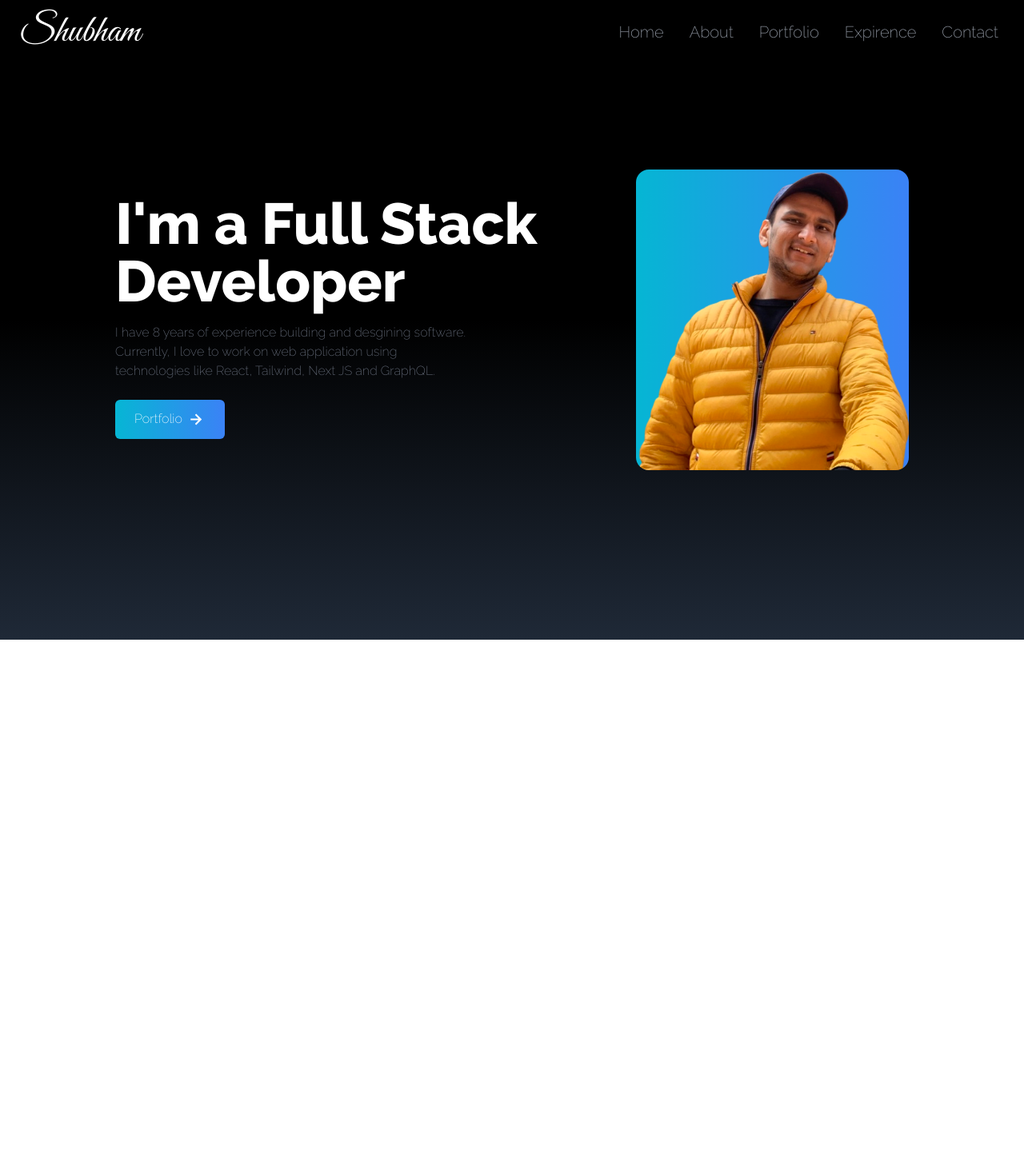
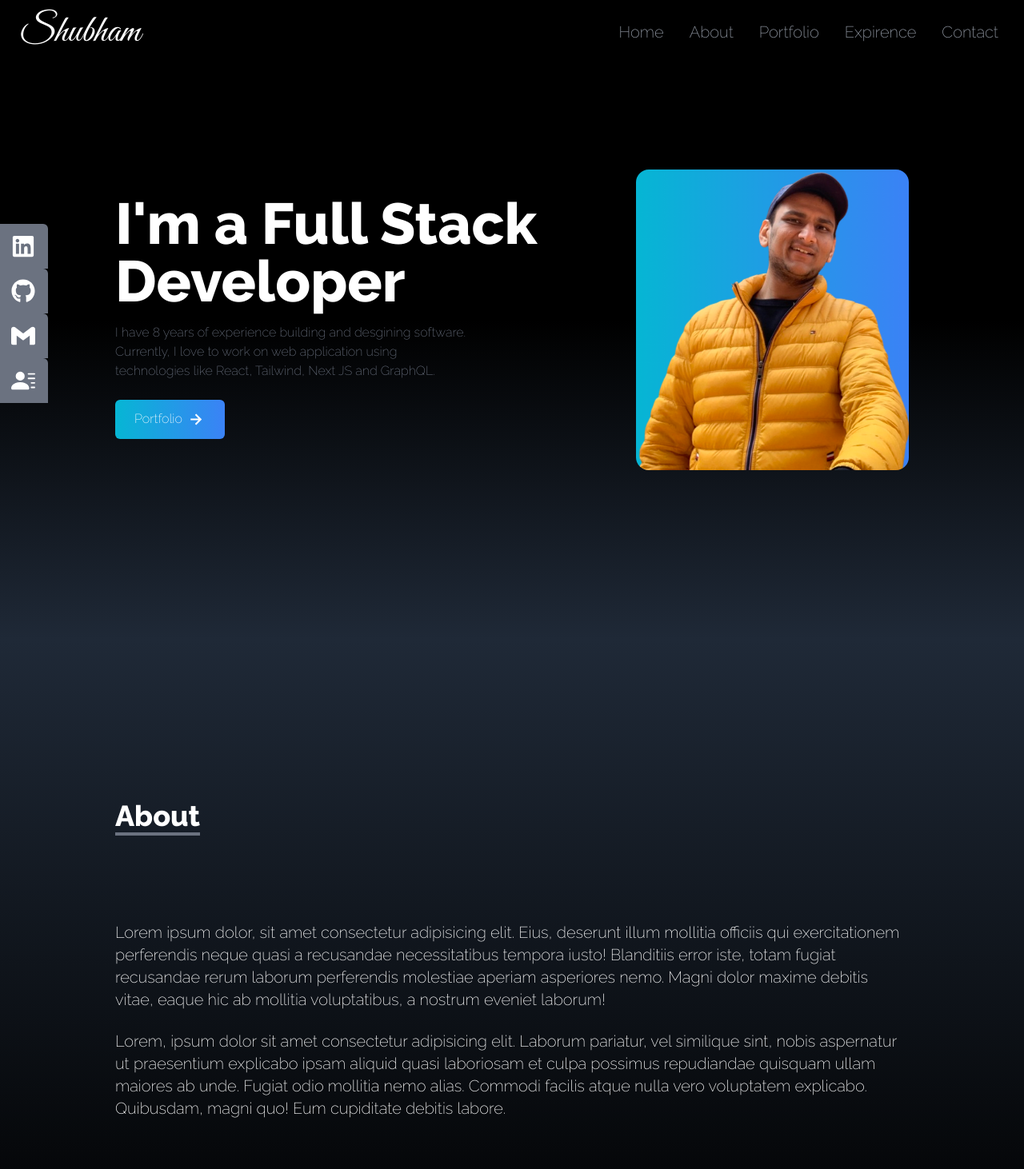
Before and after one commit to Spi051997/Portfolio, a React (Create React App) app: page / in a window 1280 px wide. Shown: the top 1462 px of the page at 80% size. Before the commit the page ends 800 px from the top, so only its background shows below. Built offline with nearby package versions, Linux system fonts and the light colour scheme.

Commit message:
code added

```diff
--- a/src/App.js
+++ b/src/App.js
@@ -4,11 +4,14 @@ import Nav from './compenents/Nav.js';
 import Home from './compenents/Home';
 import Sociallinks from './compenents/Sociallinks';
 import { FaBeer } from 'react-icons/fa';
+import About from './compenents/About';
 function App() {
   return (
     <div   >
       <Nav />
       <Home />
+      <About />
+
       <Sociallinks />
 
     </div>
--- /dev/null
+++ b/src/compenents/About.js
@@ -0,0 +1,40 @@
+import React from "react";
+
+const About = () => {
+  return (
+    <div
+    name="about"
+    className="w-full h-screen bg-gradient-to-b from-gray-800 to-black text-white"
+  >
+    <div className="max-w-screen-lg p-4 mx-auto flex flex-col justify-center w-full h-full">
+      <div className="pb-8">
+        <p className="text-4xl font-bold inline border-b-4 border-gray-500">
+          About
+        </p>
+      </div>
+
+      <p className="text-xl mt-20">
+        Lorem ipsum dolor, sit amet consectetur adipisicing elit. Eius,
+        deserunt illum mollitia officiis qui exercitationem perferendis neque
+        quasi a recusandae necessitatibus tempora iusto! Blanditiis error
+        iste, totam fugiat recusandae rerum laborum perferendis molestiae
+        aperiam asperiores nemo. Magni dolor maxime debitis vitae, eaque hic
+        ab mollitia voluptatibus, a nostrum eveniet laborum!
+      </p>
+
+      <br />
+
+      <p className="text-xl">
+        Lorem, ipsum dolor sit amet consectetur adipisicing elit. Laborum
+        pariatur, vel similique sint, nobis aspernatur ut praesentium
+        explicabo ipsam aliquid quasi laboriosam et culpa possimus repudiandae
+        quisquam ullam maiores ab unde. Fugiat odio mollitia nemo alias.
+        Commodi facilis atque nulla vero voluptatem explicabo. Quibusdam,
+        magni quo! Eum cupiditate debitis labore.
+      </p>
+    </div>
+  </div>
+  );
+};
+
+export default About;
--- a/src/compenents/Sociallinks.js
+++ b/src/compenents/Sociallinks.js
@@ -1,14 +1,82 @@
-import React from 'react'
-import { FaGithub,FaLinkedin } from "react-icons/fa";
-import { SiGmail} from "react-icons/si";
-import { BsFillPersonLinesFill} from "react-icons/bs";
+import React from "react";
+import { FaGithub, FaLinkedin } from "react-icons/fa";
+import { SiGmail } from "react-icons/si";
+import { BsFillPersonLinesFill } from "react-icons/bs";
 
 const Sociallinks = () => {
+  const links = [
+    {
+      id: 1,
+      child: (
+        <>
+         Linkdin <FaLinkedin size={30} />
+        </>
+      ),
+      href: "https://www.linkedin.com/login",
+      style: "rounded-tr-md",
+    },
+    {
+      id: 2,
+      child: (
+        <>
+         GitHub <FaGithub  size={30} />
+        </>
+      ),
+      href: "https://github.com/Spi051997",
+      style: "rounded-tr-md",
+    },
+    {
+      id: 3,
+      child: (
+        <>
+         Gmail  <SiGmail  size={30}  />
+        </>
+      ),
+      href: "https://mail.google.com/mail",
+      style: "rounded-tr-md",
+    }
+    ,{
+      id: 4,
+      child: (
+        <>
+         Resume <BsFillPersonLinesFill   size={30} />
+        </>
+      ),
+      href: "/https://drive.google.com/file/d/1ALuFvdZ2_L4NEkKiTbvZl3utI7fCSuni/view?usp=sharing",
+      style: "rounded-tr-md",
+      download:true
+    }
+
+  ];
   return (
-    <div>
+    <div className="hidden lg:flex flex-col top-[35%] left-0 fixed">
+      <ul>
+        {
+         links.map(({id,style,href,child,download})=>(
+          <li
+             id={id}
+          className={
+            "flex justify-between items-center w-40 h-14 px-4 ml-[-100px] hover:ml-[-10px] hover:rounded-md duration-300 bg-gray-500" +
+            " " +
+            style
+          } >
+          <a
+            href={href}
+            download={download}
+            className="flex justify-between item-center w-full text-white text-xl "
+            target="_blank"
+            rel="noreferrer"
+          >
+           {child}
+          </a>
+        </li>
 
+         ))
+        }
+
+      </ul>
     </div>
-  )
-}
+  );
+};
 
-export default Sociallinks
+export default Sociallinks;
```
